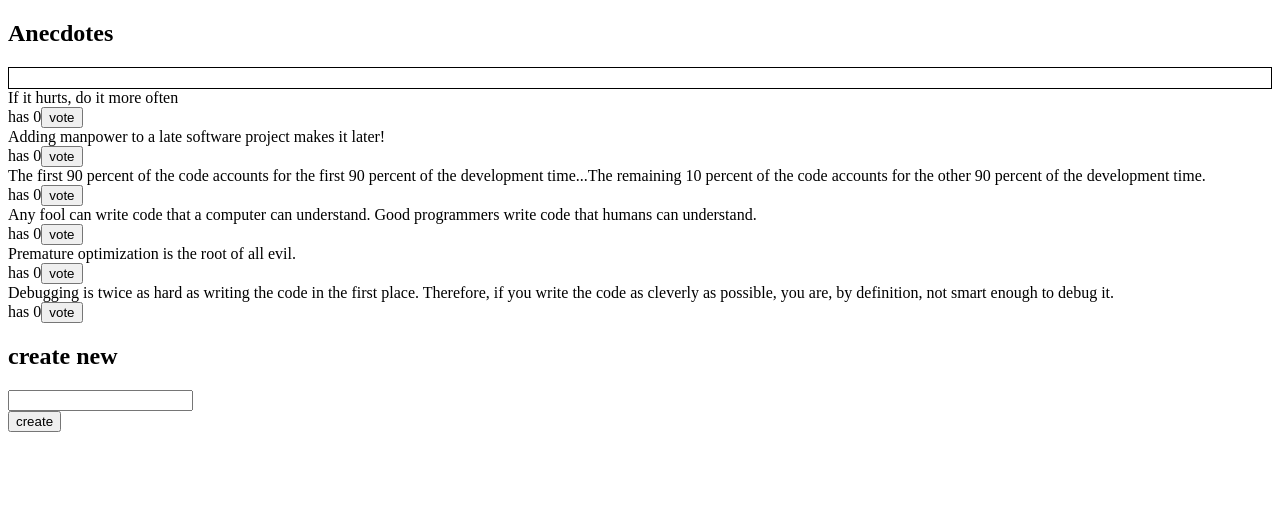
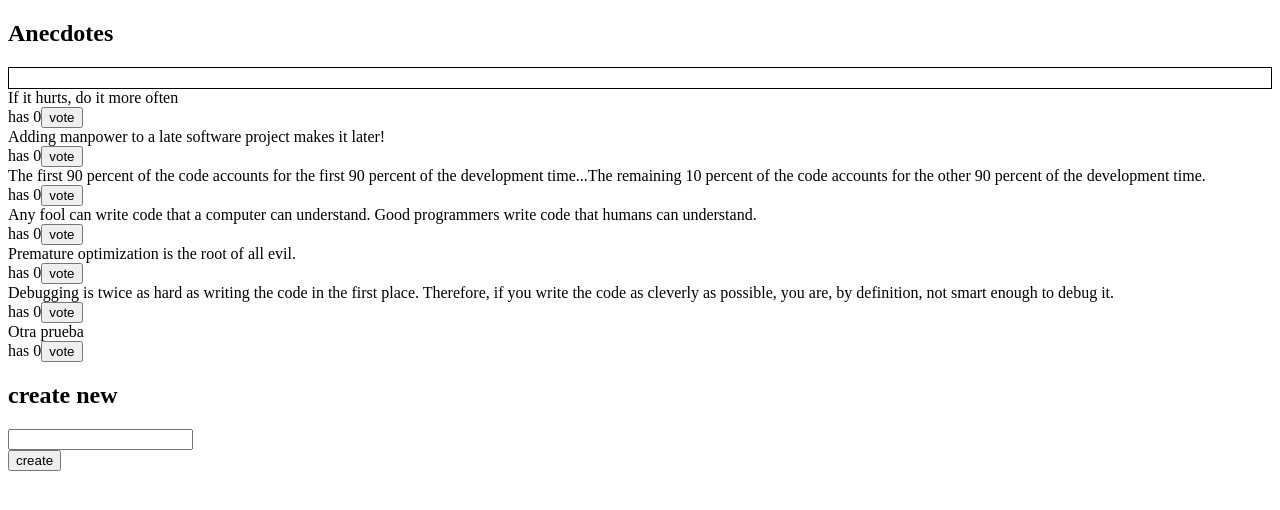
Before and after one commit to jamesz89/FullStackOpen, a React (Create React App) app in the folder part6/redux-anecdotes/: page / in a window 1280 px wide. Shown: the top 510 px of the page. Built offline with nearby package versions, Linux system fonts and the light colour scheme; data requests are answered from the project's data file; the HTML template or start-up script is replaced by a standard one.

Commit message:
complete exercise 6.14

```diff
--- a/part6/redux-anecdotes/db.json
+++ b/part6/redux-anecdotes/db.json
@@ -1,6 +1,5 @@
-
 {
-  "anecdotes":[
+  "anecdotes": [
     {
       "content": "If it hurts, do it more often",
       "id": "47145",
@@ -30,6 +29,11 @@
       "content": "Debugging is twice as hard as writing the code in the first place. Therefore, if you write the code as cleverly as possible, you are, by definition, not smart enough to debug it.",
       "id": "98312",
       "votes": 0
+    },
+    {
+      "content": "Otra prueba",
+      "id": "97009",
+      "votes": 0
     }
   ]
 }
--- a/part6/redux-anecdotes/src/components/AnecdoteForm.js
+++ b/part6/redux-anecdotes/src/components/AnecdoteForm.js
@@ -5,15 +5,23 @@ import {
   displayNotification,
   hideNotification,
 } from "../reducers/notificationReducer";
+import anecdoteService from "../services/anecdotes";
 
 const AnecdoteForm = () => {
   const dispatch = useDispatch()
 
-  const addNote = (event) => {
+  const getId = () => (100000 * Math.random()).toFixed(0);
+
+  const addNote = async (event) => {
     event.preventDefault()
-    const content = event.target.anecdote.value
+    const newAnecdote = {
+      content: event.target.anecdote.value,
+      id: getId(),
+      votes: 0
+    }
     event.target.anecdote.value = ''
-    dispatch(createAnecdote(content))
+    await anecdoteService.create(newAnecdote)
+    dispatch(createAnecdote(newAnecdote))
     dispatch(displayNotification(`New anecdote added`));
     setTimeout(() => {
       dispatch(hideNotification());
--- a/part6/redux-anecdotes/src/reducers/anecdoteReducer.js
+++ b/part6/redux-anecdotes/src/reducers/anecdoteReducer.js
@@ -1,5 +1,3 @@
-const getId = () => (100000 * Math.random()).toFixed(0);
-
 export const initializeAnecdotes = (anecdotes) => {
   return {
     type: "INIT_ANECDOTES",
@@ -7,14 +5,10 @@ export const initializeAnecdotes = (anecdotes) => {
   };
 };
 
-export const createAnecdote = (content) => {
+export const createAnecdote = (data) => {
   return {
     type: "ADD_ANECDOTE",
-    data: {
-      content,
-      id: getId(),
-      votes: 0,
-    },
+    data
   };
 };
 
--- a/part6/redux-anecdotes/src/reducers/notificationReducer.js
+++ b/part6/redux-anecdotes/src/reducers/notificationReducer.js
@@ -1,5 +1,3 @@
-const initialState = '';
-
 export const displayNotification = (message) => {
   return {
     type: 'SET_NOTIFICATION',
@@ -13,7 +11,7 @@ export const hideNotification = () => {
   }
 }
 
-const notificationReducer = (state = initialState, action) => {
+const notificationReducer = (state = '', action) => {
   switch (action.type) {
     case "SET_NOTIFICATION": {
       return action.message;
--- a/part6/redux-anecdotes/src/services/anecdotes.js
+++ b/part6/redux-anecdotes/src/services/anecdotes.js
@@ -7,4 +7,9 @@ const getAll = async () => {
   return response.data
 }
 
-export default { getAll }
+const create = async (newObject) => {
+  const response = await axios.post(baseUrl, newObject)
+  return response.data
+}
+
+export default { getAll, create }
```
